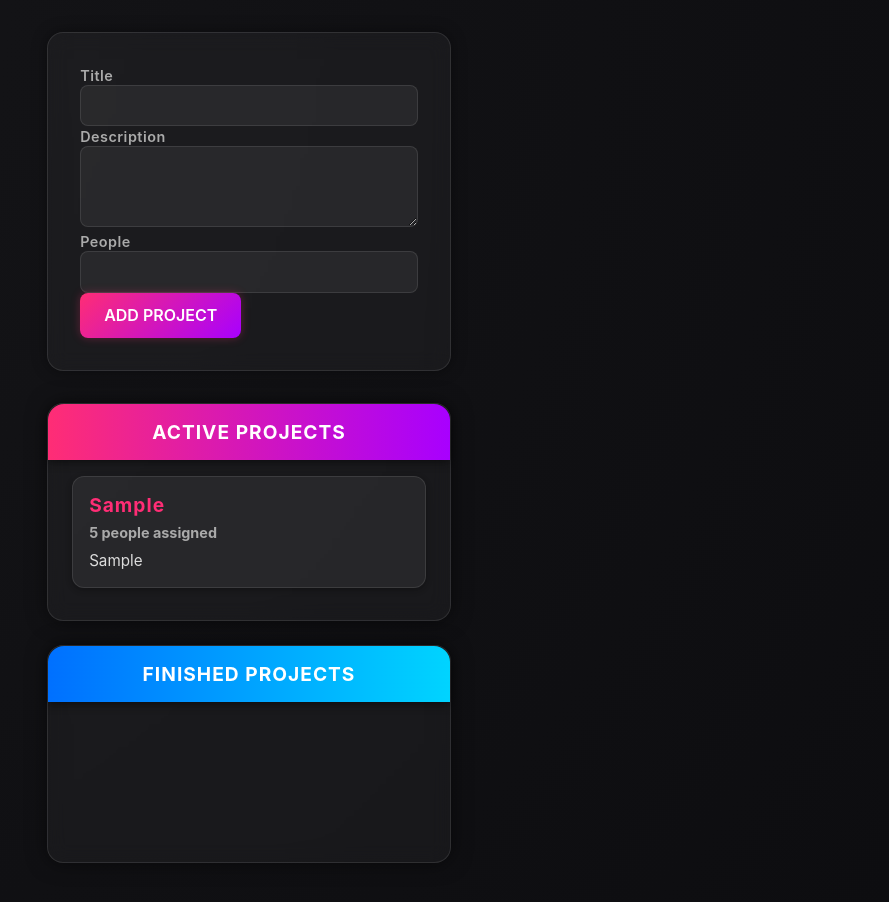
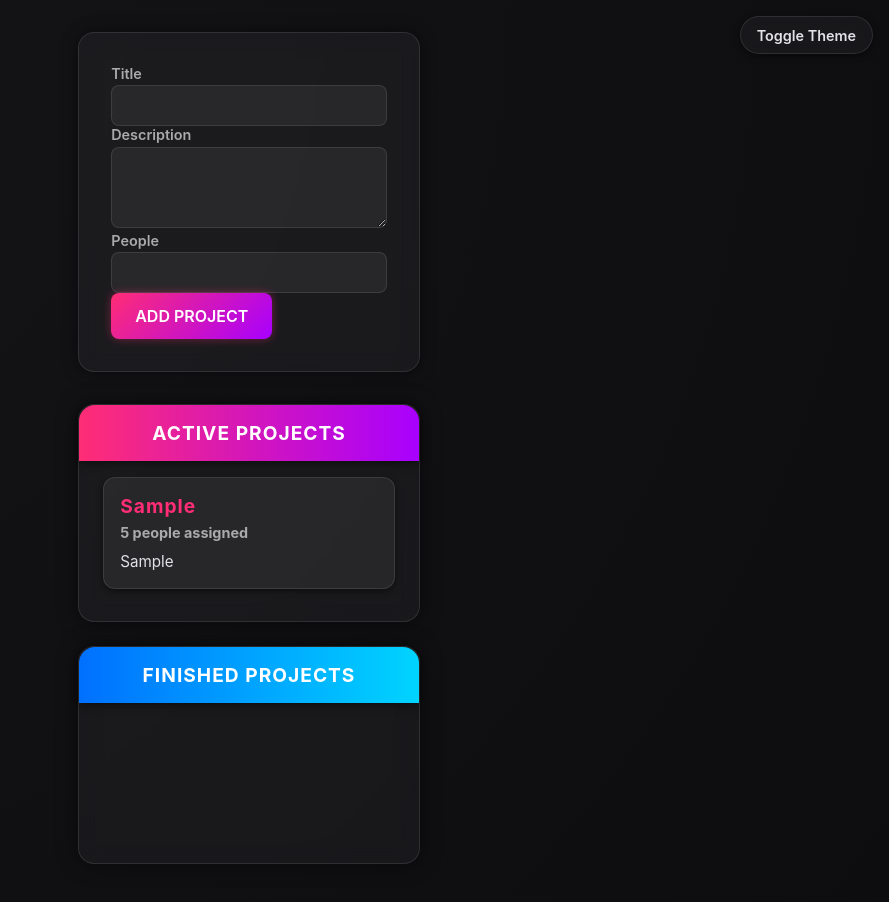
Before and after one commit to nrcoover/typescript-drag-and-drop-app, a website with bundled scripts: page index.html in a window 1280 px wide. Both pictures are taken after typing "Sample", "Sample", "5" into the empty fields and a click on the button "ADD PROJECT". Shown: the whole page, without its empty margins (391-1280 px from the left). Built offline with nearby package versions, Linux system fonts and the light colour scheme.

Commit message:
Create dark mode / light mode theme toggle

```diff
--- a/app.css
+++ b/app.css
@@ -7,17 +7,52 @@
 
 html {
 	font-family: "Inter", "Segoe UI", Roboto, Helvetica, Arial, sans-serif;
-	background-color: #0d0d10;
-	color: #e2e2e6;
 }
 
+/* ---------- THEME VARIABLES ---------- */
+:root {
+	--bg-color: #0d0d10;
+	--bg-gradient: radial-gradient(circle at top left, #151518 0%, #0d0d10 100%);
+	--text-color: #e2e2e6;
+	--muted-text: #aaa;
+	--accent1: #ff2d75;
+	--accent2: #a800ff;
+	--accent-finished1: #0070ff;
+	--accent-finished2: #00d4ff;
+	--card-bg: rgba(255, 255, 255, 0.06);
+	--panel-bg: rgba(255, 255, 255, 0.04);
+	--border-color: rgba(255, 255, 255, 0.1);
+	--input-bg: rgba(255, 255, 255, 0.06);
+	--shadow-color: rgba(0, 0, 0, 0.5);
+}
+
+/* ---------- LIGHT THEME ---------- */
+html[data-theme="light"] {
+	--bg-color: #f9f9fb;
+	--bg-gradient: radial-gradient(circle at top left, #ffffff 0%, #ececf0 100%);
+	--text-color: #1a1a1f;
+	--muted-text: #555;
+	--accent1: #ff2d75;
+	--accent2: #a800ff;
+	--accent-finished1: #0070ff;
+	--accent-finished2: #00aaff;
+	--card-bg: rgba(0, 0, 0, 0.05);
+	--panel-bg: rgba(255, 255, 255, 0.8);
+	--border-color: rgba(0, 0, 0, 0.1);
+	--input-bg: rgba(255, 255, 255, 0.9);
+	--shadow-color: rgba(0, 0, 0, 0.15);
+}
+
+/* ---------- PAGE LAYOUT ---------- */
 body {
 	min-height: 100vh;
 	display: flex;
 	flex-direction: column;
 	align-items: center;
 	padding: 2rem;
-	background: radial-gradient(circle at top left, #151518 0%, #0d0d10 100%);
+	background: var(--bg-gradient);
+	color: var(--text-color);
+	transition: background 0.3s ease, color 0.3s ease;
 }
 
 /* ---------- FORM STYLING ---------- */
@@ -26,25 +61,25 @@ body {
 	max-width: 40rem;
 	padding: 2rem;
 	margin-bottom: 2rem;
-	background: rgba(255, 255, 255, 0.04);
-	border: 1px solid rgba(255, 255, 255, 0.1);
+	background: var(--panel-bg);
+	border: 1px solid var(--border-color);
 	backdrop-filter: blur(10px);
 	border-radius: 1rem;
-	box-shadow: 0 0 15px rgba(0, 0, 0, 0.4);
+	box-shadow: 0 0 15px var(--shadow-color);
 	transition: all 0.3s ease;
 }
 
 #user-input:hover {
-	border-color: #ff2d75;
-	box-shadow: 0 0 20px rgba(255, 45, 117, 0.3);
+	border-color: var(--accent1);
+	box-shadow: 0 0 20px color-mix(in srgb, var(--accent1) 40%, transparent);
 }
 
 label {
 	font-size: 0.9rem;
 	font-weight: 600;
-	color: #aaa;
-	letter-spacing: 0.5px;
+	color: var(--muted-text);
 	margin-bottom: 0.2rem;
+	display: block;
 }
 
 input,
@@ -52,18 +87,17 @@ textarea {
 	width: 100%;
 	padding: 0.6rem 0.8rem;
 	font: inherit;
-	border: 1px solid rgba(255, 255, 255, 0.1);
+	border: 1px solid var(--border-color);
 	border-radius: 0.5rem;
-	background: rgba(255, 255, 255, 0.06);
-	color: #e2e2e6;
+	background: var(--input-bg);
+	color: var(--text-color);
 	transition: border-color 0.3s ease, background 0.3s ease;
 }
 
 input:focus,
 textarea:focus {
 	outline: none;
-	border-color: #ff2d75;
-	background: rgba(255, 255, 255, 0.1);
+	border-color: var(--accent1);
 }
 
 /* ---------- BUTTONS ---------- */
@@ -71,18 +105,18 @@ button {
 	font: inherit;
 	font-weight: 600;
 	color: #fff;
-	background: linear-gradient(135deg, #ff2d75, #a800ff);
+	background: linear-gradient(135deg, var(--accent1), var(--accent2));
 	border: none;
 	border-radius: 0.5rem;
 	padding: 0.8rem 1.5rem;
 	cursor: pointer;
 	transition: transform 0.2s ease, box-shadow 0.3s ease;
-	box-shadow: 0 0 10px rgba(255, 45, 117, 0.3);
+	box-shadow: 0 0 10px color-mix(in srgb, var(--accent1) 40%, transparent);
 }
 
 button:hover {
 	transform: translateY(-2px);
-	box-shadow: 0 0 20px rgba(255, 45, 117, 0.5);
+	box-shadow: 0 0 20px color-mix(in srgb, var(--accent1) 50%, transparent);
 }
 
 button:active {
@@ -95,10 +129,10 @@ button:active {
 	max-width: 45rem;
 	margin: 1.5rem 0;
 	border-radius: 1rem;
-	background: rgba(255, 255, 255, 0.04);
-	border: 1px solid rgba(255, 255, 255, 0.1);
+	background: var(--panel-bg);
+	border: 1px solid var(--border-color);
 	backdrop-filter: blur(10px);
-	box-shadow: 0 0 20px rgba(0, 0, 0, 0.5);
+	box-shadow: 0 0 20px var(--shadow-color);
 	transition: all 0.3s ease;
 }
 
@@ -108,12 +142,16 @@ button:active {
 	display: flex;
 	justify-content: center;
 	align-items: center;
-	background: linear-gradient(90deg, #ff2d75, #a800ff);
-	box-shadow: 0 2px 10px rgba(0, 0, 0, 0.5);
+	background: linear-gradient(90deg, var(--accent1), var(--accent2));
+	box-shadow: 0 2px 10px var(--shadow-color);
 }
 
 #finished-projects header {
-	background: linear-gradient(90deg, #0070ff, #00d4ff);
+	background: linear-gradient(
+		90deg,
+		var(--accent-finished1),
+		var(--accent-finished2)
+	);
 }
 
 .projects h2 {
@@ -130,61 +168,74 @@ button:active {
 	flex-direction: column;
 	gap: 1rem;
 	min-height: 10rem;
-	transition: background-color 0.3s ease;
 }
 
 /* ---------- PROJECT CARDS ---------- */
 .projects li {
-	background: rgba(255, 255, 255, 0.06);
-	border: 1px solid rgba(255, 255, 255, 0.1);
+	background: var(--card-bg);
+	border: 1px solid var(--border-color);
 	border-radius: 0.75rem;
 	padding: 1rem;
-	box-shadow: 0 2px 6px rgba(0, 0, 0, 0.3);
+	box-shadow: 0 2px 6px var(--shadow-color);
 	transition: transform 0.2s ease, box-shadow 0.3s ease;
 	cursor: grab;
 }
 
 .projects li:hover {
 	transform: translateY(-3px);
-	box-shadow: 0 4px 15px rgba(255, 45, 117, 0.3);
+	box-shadow: 0 4px 15px color-mix(in srgb, var(--accent1) 30%, transparent);
 }
 
 .projects li h2 {
-	color: #ff2d75;
+	color: var(--accent1);
 	margin-bottom: 0.4rem;
 	font-size: 1.2rem;
 }
 
 #finished-projects li h2 {
-	color: #00a2ff;
+	color: var(--accent-finished1);
 }
 
 .projects li h3 {
-	color: #aaa;
+	color: var(--muted-text);
 	font-size: 0.9rem;
 	margin-bottom: 0.6rem;
 }
 
 .projects li p {
-	color: #ddd;
+	color: var(--text-color);
 	line-height: 1.4;
 	font-size: 0.95rem;
 }
 
 /* ---------- DROP TARGET ---------- */
 .droppable {
-	background: rgba(255, 45, 117, 0.1);
-	border: 1px dashed #ff2d75;
+	background: color-mix(in srgb, var(--accent1) 10%, transparent);
+	border: 1px dashed var(--accent1);
 }
 
 #finished-projects .droppable {
-	background: rgba(0, 122, 255, 0.15);
-	border-color: #00a2ff;
+	background: color-mix(in srgb, var(--accent-finished1) 15%, transparent);
+	border-color: var(--accent-finished1);
 }
 
-/* ---------- SMOOTH ANIMATIONS ---------- */
-.projects,
-#user-input,
-.projects li {
+/* ---------- THEME TOGGLE BUTTON ---------- */
+.theme-toggle {
+	position: fixed;
+	top: 1rem;
+	right: 1rem;
+	padding: 0.6rem 1rem;
+	background: var(--panel-bg);
+	color: var(--text-color);
+	border: 1px solid var(--border-color);
+	border-radius: 1.5rem;
+	cursor: pointer;
+	backdrop-filter: blur(6px);
+	font-size: 0.9rem;
+	box-shadow: 0 2px 6px var(--shadow-color);
 	transition: all 0.3s ease;
 }
+
+.theme-toggle:hover {
+	background: var(--input-bg);
+}
--- a/index.html
+++ b/index.html
@@ -9,6 +9,12 @@
 		<script src="dist/app.js" defer></script>
 	</head>
 	<body>
+		<button
+			class="theme-toggle"
+			onclick="document.documentElement.dataset.theme = document.documentElement.dataset.theme === 'light' ? 'dark' : 'light'"
+		>
+			Toggle Theme
+		</button>
 		<template id="project-input">
 			<form>
 				<div class="form-control">
```
